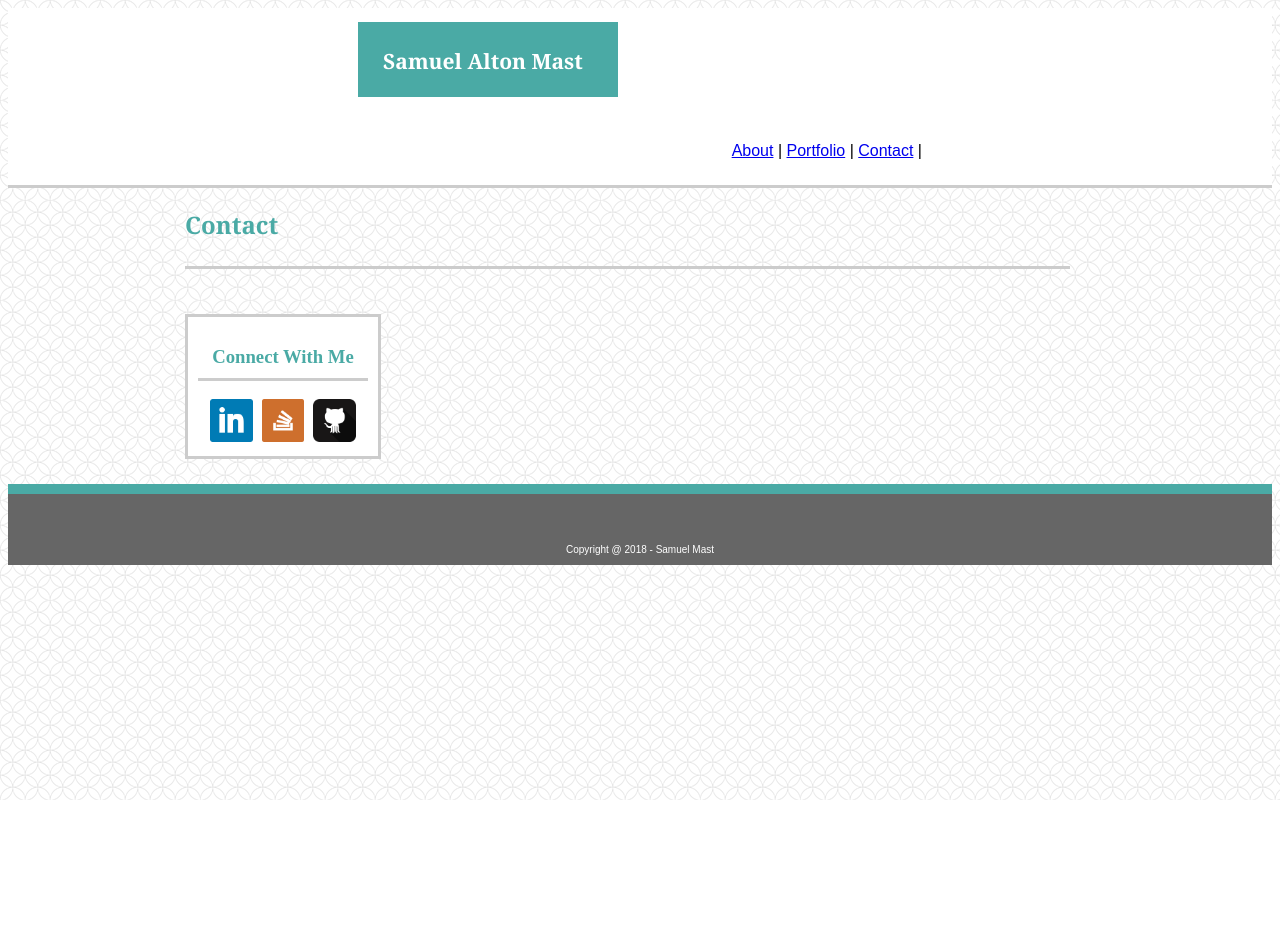
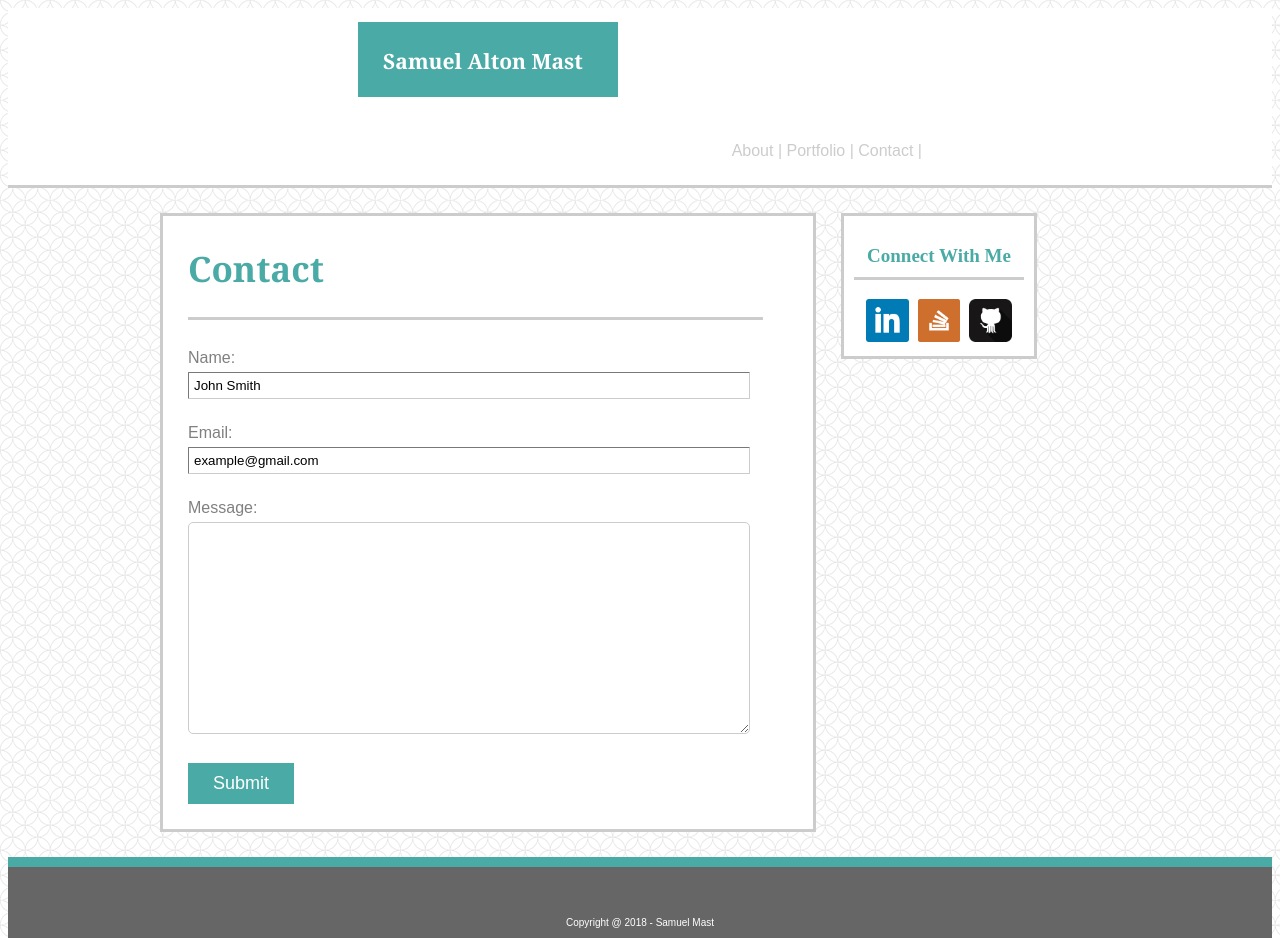
Before and after one commit to SamMast/SamMast.github.io, a plain HTML site: page contact.html in a window 1280 px wide. Before the commit the page ends 800 px from the top, so only its background shows below. Drawn offline with Linux system fonts and the light colour scheme.

Commit message:
created contact.html page and css updates

```diff
--- a/assests/css/style.css
+++ b/assests/css/style.css
@@ -38,6 +38,8 @@ nav {
 }
 
 a {
+	color: #cccccc;
+	text-decoration: none;
 }
 
 p {
@@ -53,6 +55,7 @@ h2 {
 	margin-left: 25px;
 	padding-bottom: 25px;
 	color: #4aaaa5;
+	font-size: 35px;
 }
 
 h3 {
@@ -60,6 +63,7 @@ h3 {
 	border-color: #cccccc;
 	color: #4aaaa5;
 	padding-bottom: 10px;
+	font-size: 19px;
 }
 
 .mainphoto {
@@ -115,6 +119,21 @@ footer {
 	text-align: center;
 }
 
+html,
+body {
+  height: 100%;
+}
+
+body {
+  display: flex;
+  flex-direction: column;
+}
+
+.content {
+  flex: 1 0 auto;
+}
+
+
 .link1 {
 	width: 25%;
 	margin-right: 5px;
@@ -128,3 +147,54 @@ footer {
 	width: 25%;
 	margin-left: 5px;
 }
+
+form {
+	font-family: 'Arial', 'Helvetica Neue', Helvetica, sans-serif;
+	color: gray;
+	margin: 25px;
+}
+
+#contact-form {
+	border-style: solid;
+	border-color: #cccccc;
+	width: 650px;
+	margin-top: 25px;
+	float: left;
+	background-color: white;
+	margin-bottom: 25px;
+}
+
+.name {
+	margin: 5px 0 25px 0;
+	width: 550px;
+	border-radius: 1px;
+	border-color: #cccccc;
+	border-width: 1px;
+	padding: 5px;
+}
+
+.email {
+	margin: 5px 0 25px 0;
+	width: 550px;
+	border-radius: 1px;
+	border-color: #cccccc;
+	border-width: 1px;
+	padding: 5px;
+}
+
+.message {
+	margin: 5px 0 25px 0;
+	width: 550px;
+	height: 200px;
+	border-radius: 5px;
+	border-color: #cccccc;
+	padding: 5px;
+}
+
+.submit {
+	background-color: #4aaaa5;
+	padding: 10px 25px;
+	color: white;
+	border-style: none;
+	font-size: 18px;
+}
--- a/contact.html
+++ b/contact.html
@@ -6,35 +6,46 @@
 		<link rel="stylesheet" type="text/css" href="assests/css/style.css">
 	</head>
 	<body>
-
+		<div class="content">
 			<div id="top">
 
 				<header class="clearfix">
 					<h1>Samuel Alton Mast</h1>
 					<nav>
-					<a href="#">About</a> |
-					<a href="#">Portfolio</a> |
-					<a href="#">Contact</a> |
+						<a href="#">About   |   </a>
+						<a href="#">Portfolio   |   </a>
+						<a href="#">Contact  |   </a>
 					</nav>
 				</header>
 
 			</div>
 
 			<div id="middle" class="clearfix">
-			<div>
+
 					<section id="contact-form">
 						<h2>Contact</h2>
-					<section>
+						<section id="form">
+							<form>
+								Name:<br>
+									<input type="text" name="name" value="John Smith" class="name"><br>
+								Email:<br>
+									<input type="email" name="email" value="example@gmail.com" class="email"><br>
+								Message:<br>
+									<textarea cols="50" rows="4" name="comment" class="message"></textarea><br>
+								<button class="submit">
+								Submit
+								</button>
+							</form>
 
 						</section>
 					</section>
-			</div>
 
 				<div id="connect-info" class="clearfix">
 						<h3>Connect With Me</h3>
 						<img src="assests/images/linkedin.png" alt="LinkedIn" class="link1" />
 						<img src="assests/images/stackoverflow.png" alt="GitHub" class="link2" />
 						<img src="assests/images/github.png" alt="StackOverflow" class="link3"/>
+				</div>
 			</div>
 		</div>
 
```
Also changed, not shown: index.html (+6 -7 lines), portfolio.html (+5 -5 lines). Lines whose indentation alone changed are shown as unchanged.
